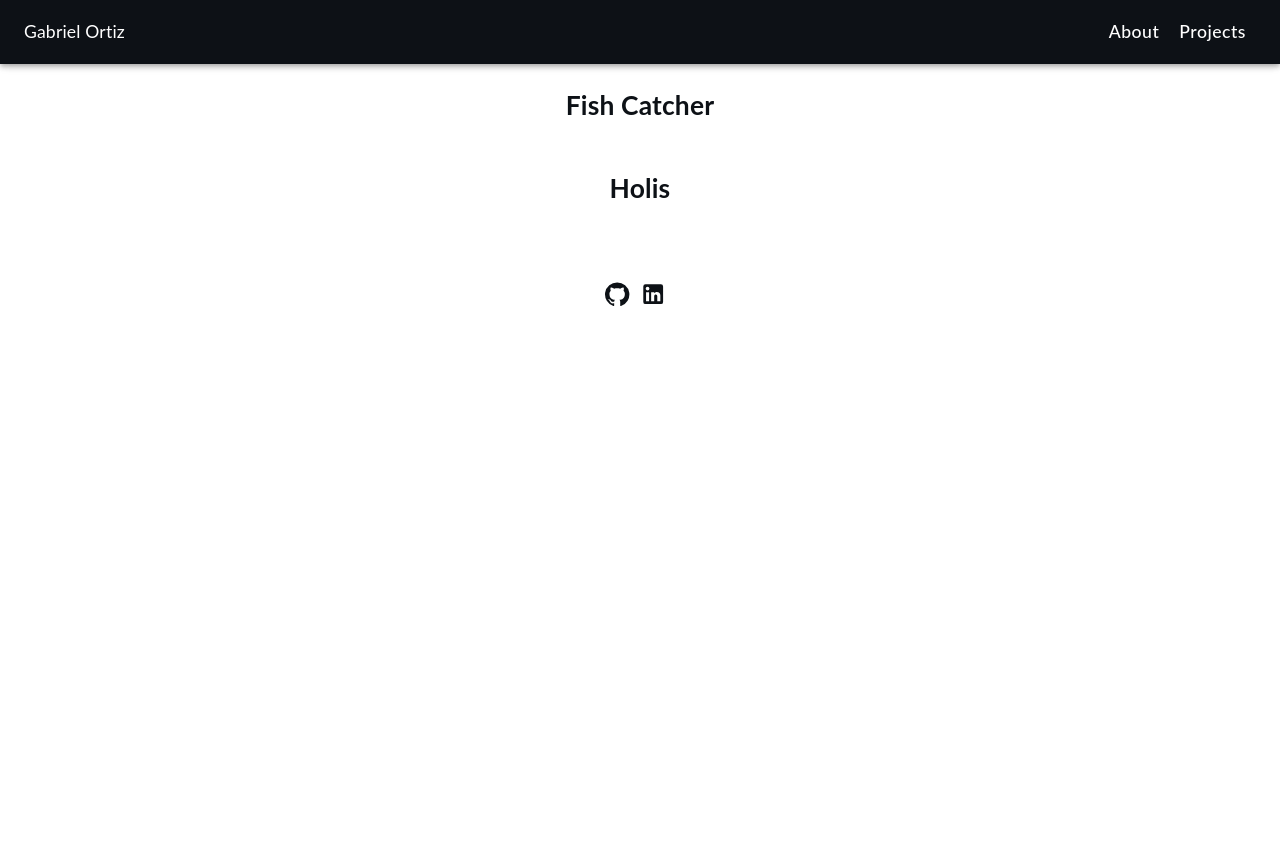
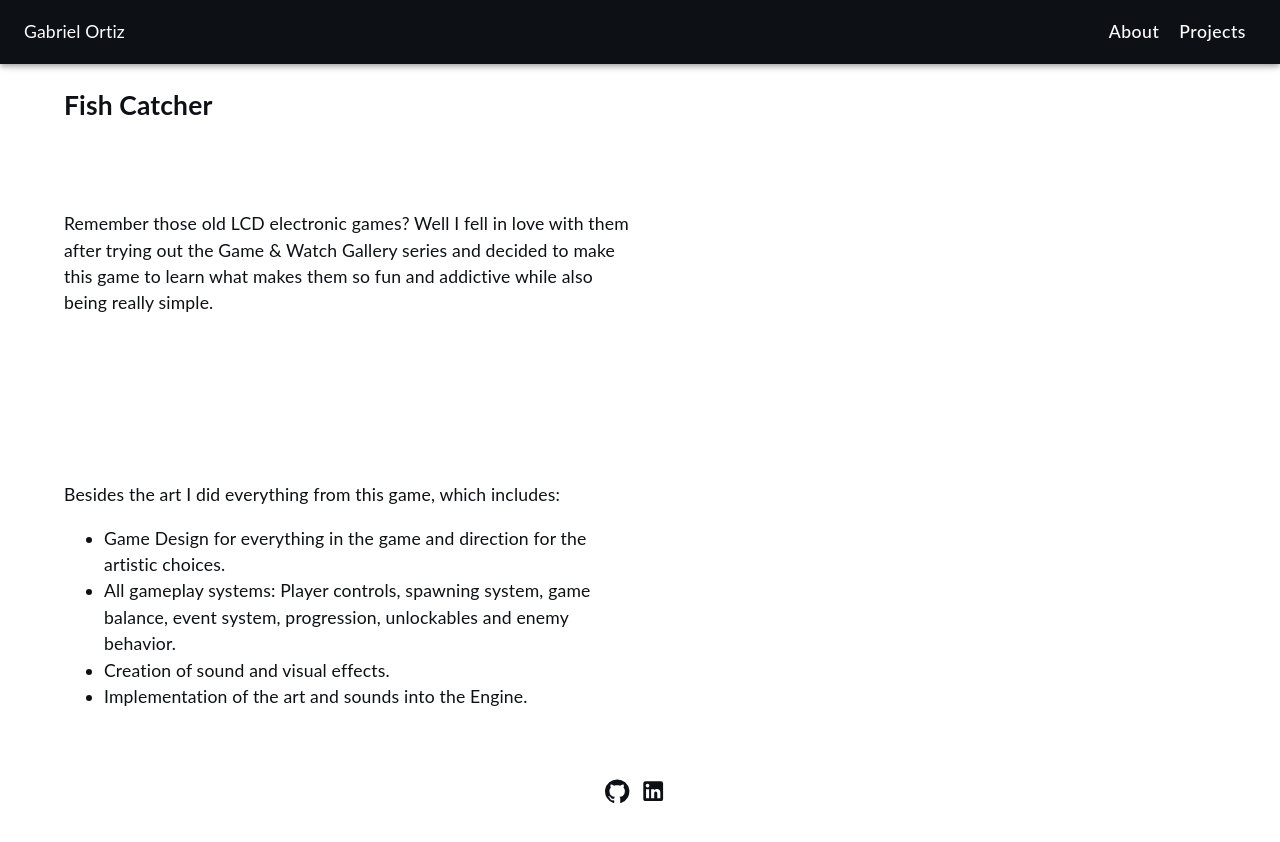
Before and after one commit to Bibubobee/portfolio, a React (Create React App) app: page /game/1 in a window 1280 px wide. Shown: the top 842 px of the page. Before the commit the page ends 800 px from the top, so only its background shows below. Built offline with nearby package versions, Linux system fonts and the light colour scheme.

Commit message:
Make more of the game section

```diff
--- a/src/assets/my_data.ts
+++ b/src/assets/my_data.ts
@@ -18,10 +18,10 @@ export const my_data = {
     {
       title: "Fish Catcher",
       small_desc: "A game based on old LCD games that I'm making to learn about game design for arcade-style games.",
-      full_desc: "",
+      full_desc: "Remember those old LCD electronic games? Well I fell in love with them after trying out the Game & Watch Gallery series and decided to make this game to learn what makes them so fun and addictive while also being really simple.",
       img_src: "",
       external_link: "",
-      my_work: ""
+      my_work: "Besides the art I did everything from this game, which includes: <ul><li>Game Design for everything in the game and direction for the artistic choices.</li><li>All gameplay systems: Player controls, spawning system, game balance, event system, progression, unlockables and enemy behavior.</li><li>Creation of sound and visual effects.</li><li>Implementation of the art and sounds into the Engine.</li></ul>"
     },
     {
       title: "Under Roots",
--- a/src/pages/Games/GamePage.scss
+++ b/src/pages/Games/GamePage.scss
@@ -1,3 +1,26 @@
 .game-page {
     position: relative;
+    width: 100%;
+    padding: 0 4rem;
 }
+
+.title-container {
+    height: 25rem;
+    display: flex;
+
+    .title-text {
+        width: 50%;
+        margin: auto 0;
+    }
+
+    .title-text h1 {
+        position: absolute;
+        top: 0;
+    }
+}
+
+.desc-container {
+    p {
+        width: 50%;
+    }
+}
--- a/src/pages/Games/GamePage.tsx
+++ b/src/pages/Games/GamePage.tsx
@@ -8,9 +8,18 @@ function GamePage({ game_data }: { game_data: Game[] }) {
     const idx = game_id ? Number(game_id) : 0
     const game: Game = game_data[idx]
     return (
-        <section className="container game-page">
-            <h1>{game.title}</h1>
-            <h2>Holis</h2>
+        <section className="container">
+            <div className="game-page">
+                <div className="title-container">
+                    <div className="title-text">
+                        <h1>{game.title}</h1>
+                        <p>{game.full_desc}</p>
+                    </div>
+                </div>
+                <div className="desc-container">
+                    <p dangerouslySetInnerHTML={{__html: game.my_work}}></p>
+                </div>
+            </div>
         </section>
     )
 }
```
